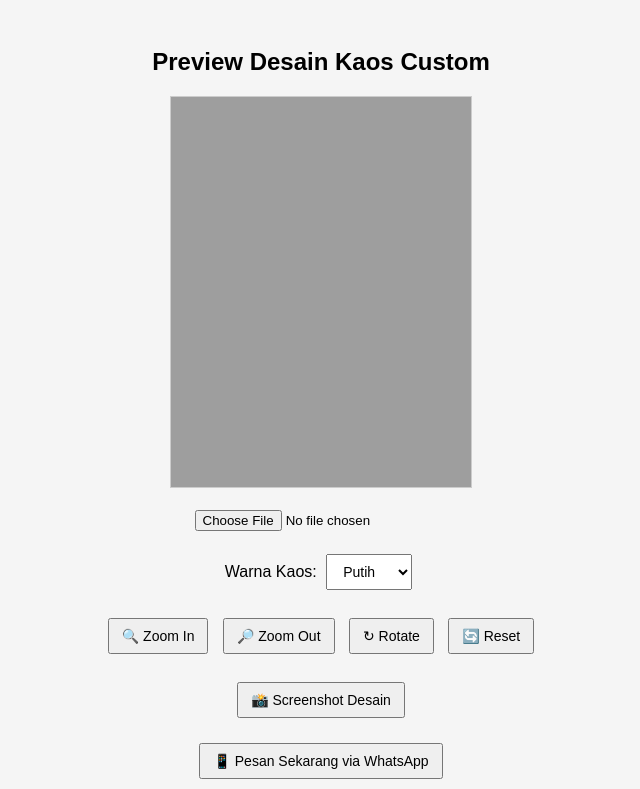
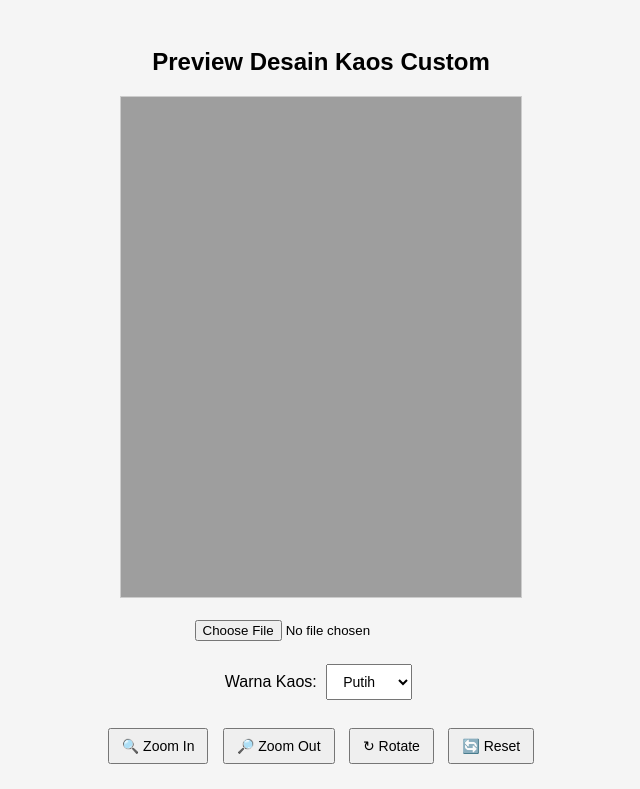
Before and after one commit to ryanfendi/kaoskustom, a plain HTML site: page index.html in a window 1280 px wide. Shown: the top 789 px of the page, without its empty margins (319-959 px from the left). Drawn offline with Linux system fonts and the light colour scheme.

Commit message:
index.html

```diff
--- a/index.html
+++ b/index.html
@@ -10,7 +10,7 @@
 <!-- partial:index.partial.html -->
 <h2>Preview Desain Kaos Custom</h2>
 
-<canvas id="canvas" width="300" height="390"></canvas><br><br>
+<canvas id="canvas" width="400" height="500"></canvas><br><br>
 
 <input type="file" id="upload" accept="image/*"><br><br>
 
```
